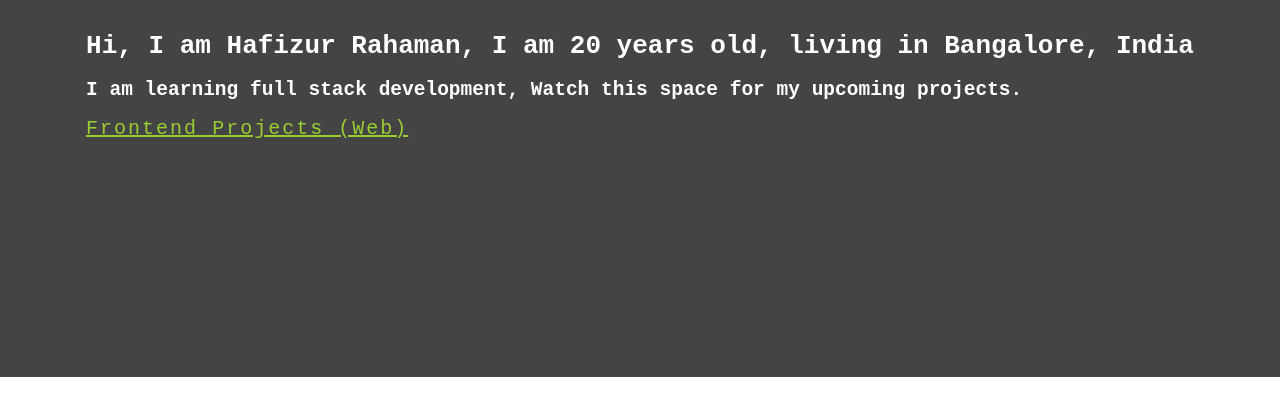
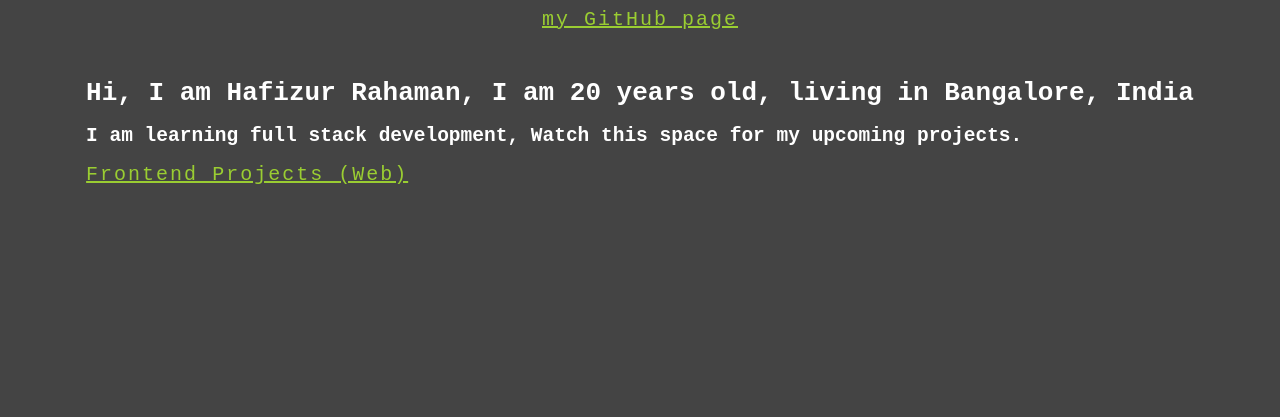
Before and after one commit to hafizurrahaman0/hafizurrahaman, a plain HTML site: page index.html in a window 1280 px wide. Shown: the part 423-840 px from the top of the page. Before the commit the page ends 800 px from the top, so only its background shows below. Drawn offline with Linux system fonts and the light colour scheme.

Commit message:
added GitHub page link and custom scrollbar in css

```diff
--- a/css/main.css
+++ b/css/main.css
@@ -1,4 +1,5 @@
 .site-header {
+	padding: 20px 0;
 	background-color: #444;
 	color: #fff;
 	width: 100vw;
@@ -8,6 +9,11 @@
 	flex-direction: column;
 	justify-content: center;
 	align-items: center;
+}
+
+.links {
+	margin-top: 30px;
+	color: yellowgreen;
 }
 
 .site-header-content {
@@ -21,7 +27,7 @@
 	box-shadow: 3px 6px 8px #000;
 }
 
-.project-link {
+.link {
 	font-size: 20px;
 	color: yellowgreen;
 	letter-spacing: 2px;
@@ -33,4 +39,17 @@
 
 body {
 	margin: 0;
+	overflow-x: hidden;
 }
+
+::-webkit-scrollbar {
+    width: 6px;
+  }
+
+::-webkit-scrollbar-thumb {
+    background: linear-gradient(transparent, #00c6ff);
+  }
+
+  ::-webkit-scrollbar-thumb:hover {
+    background: linear-gradient(transparent, #30ff00);
+  }
--- a/index.html
+++ b/index.html
@@ -9,10 +9,15 @@
 <body>
 	<header class="site-header">
 			<img class="profile-pic" src="https://avatars.githubusercontent.com/u/166695318?v=4">
+
+			<div class="links">
+				<a href="https://github.com/hafizurrahaman0" class="link" target="_blank">my GitHub page</a>
+			</div>
+
 		<div class="site-header-content">
 			<h1>Hi, I am Hafizur Rahaman, I am 20 years old, living in Bangalore, India</h1>
 			<h2>I am learning full stack development, Watch this space for my upcoming projects.</h2>
-			<a href="https://hafizurrahaman0.github.io/Frontend-Mentor/" class="project-link" target="_blank">Frontend Projects (Web)</a>
+			<a href="https://hafizurrahaman0.github.io/Frontend-Mentor/" class="link" target="_blank">Frontend Projects (Web)</a>
 		</div>
 	</header>
 </body>
```
